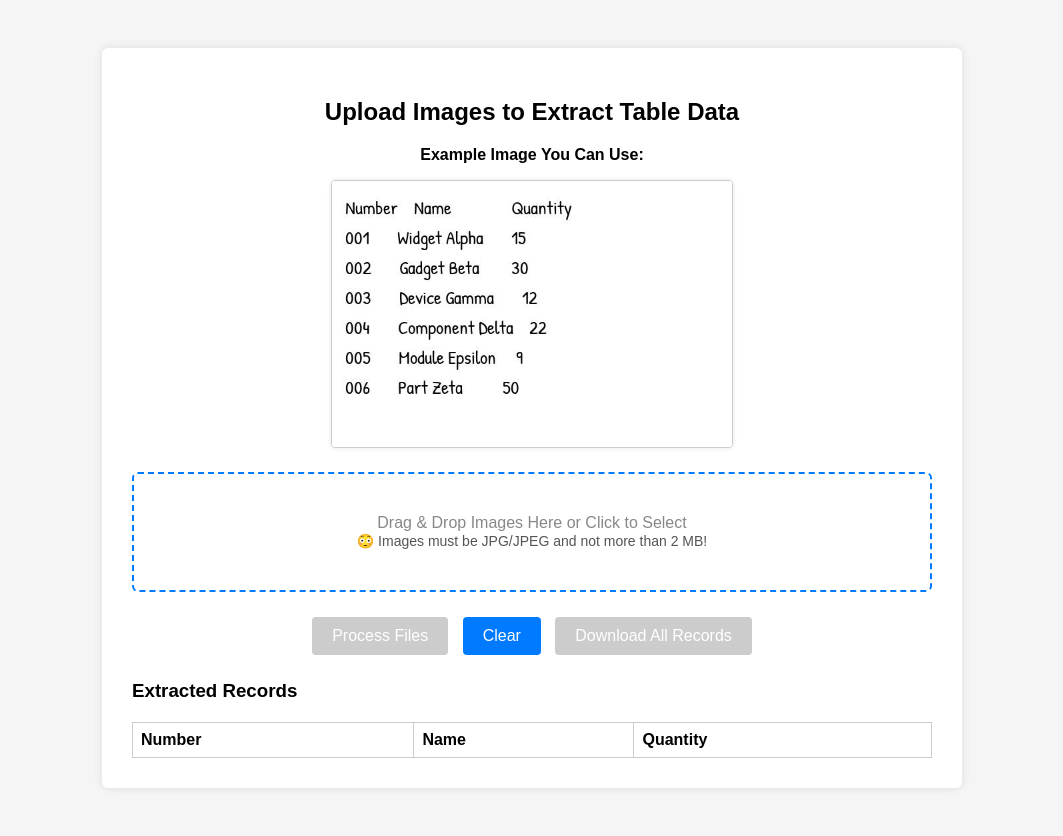
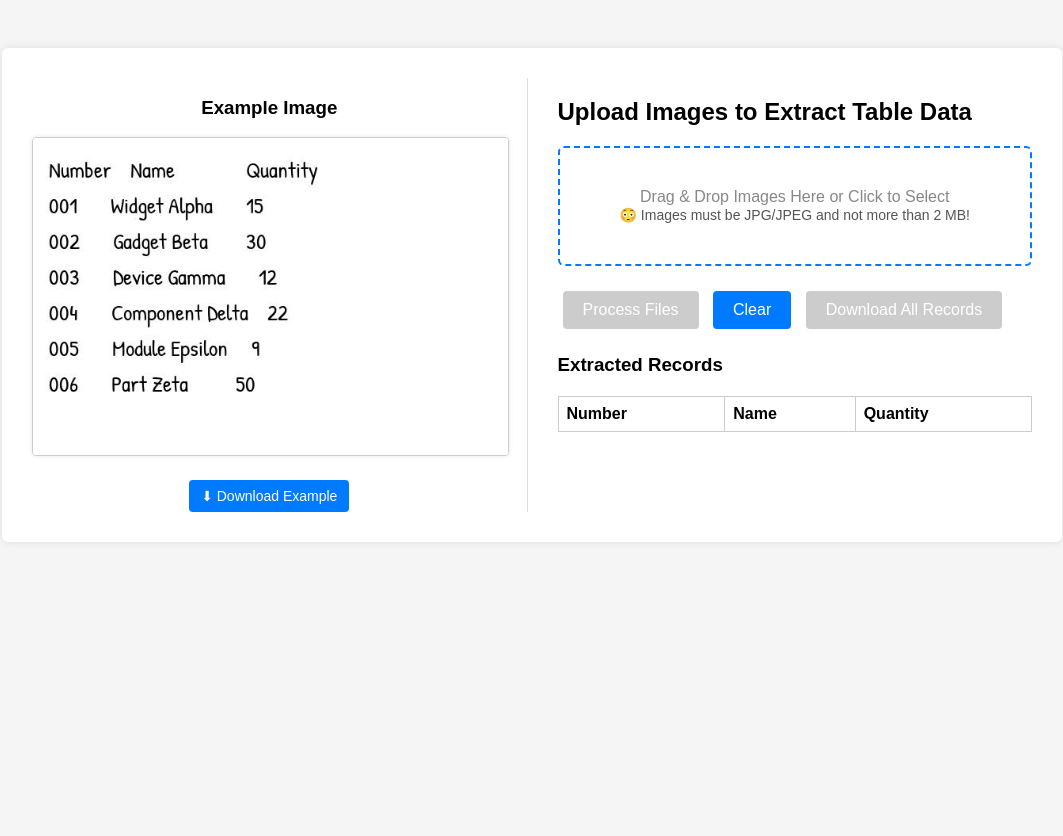
Before and after one commit to jeremy-sheriff/image-processor, a Flask app: page / in a window 1280 px wide. Shown: the whole page, without its empty margins (108-1171 px from the left). After the commit the page ends 512 px from the top, so only its background shows below. Run offline with Flask 3, Linux system fonts and the light colour scheme; lists and menus that the app fills with data are empty.

Commit message:
Download sample  image

```diff
--- a/templates/upload.html
+++ b/templates/upload.html
@@ -12,22 +12,36 @@
       background: white;
       padding: 30px;
       border-radius: 6px;
-      max-width: 800px;
+      max-width: 1000px;
       margin: auto;
       box-shadow: 0 0 10px rgba(0,0,0,0.1);
+      display: flex;
+      gap: 30px;
     }
-    h2 {
+    .left, .right {
+      flex: 1;
+    }
+    .left {
       text-align: center;
+      border-right: 1px solid #ddd;
+      padding-right: 20px;
     }
-    .sample {
-      text-align: center;
-      margin-bottom: 20px;
-    }
-    .sample img {
-      max-width: 400px;
+    .left img {
+      max-width: 100%;
       border: 1px solid #ccc;
       border-radius: 4px;
       box-shadow: 0 0 5px rgba(0,0,0,0.1);
+      margin-bottom: 10px;
+    }
+    .left a {
+      display: inline-block;
+      margin-top: 10px;
+      background: #007bff;
+      color: white;
+      text-decoration: none;
+      padding: 8px 12px;
+      border-radius: 4px;
+      font-size: 14px;
     }
     .dropzone {
       border: 2px dashed #007bff;
@@ -89,9 +103,6 @@
       color: red;
       font-weight: bold;
     }
-    #buttons {
-      text-align: center;
-    }
     table {
       width: 100%;
       border-collapse: collapse;
@@ -108,18 +119,24 @@
 </head>
 <body>
   <div class="container">
+    <!-- Left Column -->
+    <div class="left">
+      <h3>Example Image</h3>
+      <img src="/static/sample_table_handwritten.jpg" alt="Sample Table Example">
+      <br>
+      <a href="/static/sample_table_handwritten.jpg" download>⬇ Download Example</a>
+    </div>
+
+    <!-- Right Column -->
+    <div class="right">
       <h2>Upload Images to Extract Table Data</h2>
-    <div class="sample">
-      <p><strong>Example Image You Can Use:</strong></p>
-      <img src="/static/sample_table_handwritten.jpg" alt="Sample Table Example">
-    </div>
       <div class="dropzone" id="dropzone">
         Drag & Drop Images Here or Click to Select<br>
         <span style="font-size:14px; color:#555;">😳 Images must be JPG/JPEG and not more than 2 MB!</span>
       </div>
       <input type="file" id="fileInput" multiple accept="image/*" style="display:none;">
       <div id="buttons">
-      <button id="uploadBtn">Process Files</button>
+        <button id="uploadBtn" disabled>Process Files</button>
         <button id="clearBtn">Clear</button>
         <button id="downloadCsvBtn" disabled>Download All Records</button>
       </div>
@@ -135,6 +152,7 @@
         </thead>
         <tbody></tbody>
       </table>
+    </div>
   </div>
 
   <script src="https://code.jquery.com/jquery-3.6.0.min.js"></script>
```
Lines whose indentation alone changed are shown as unchanged.
